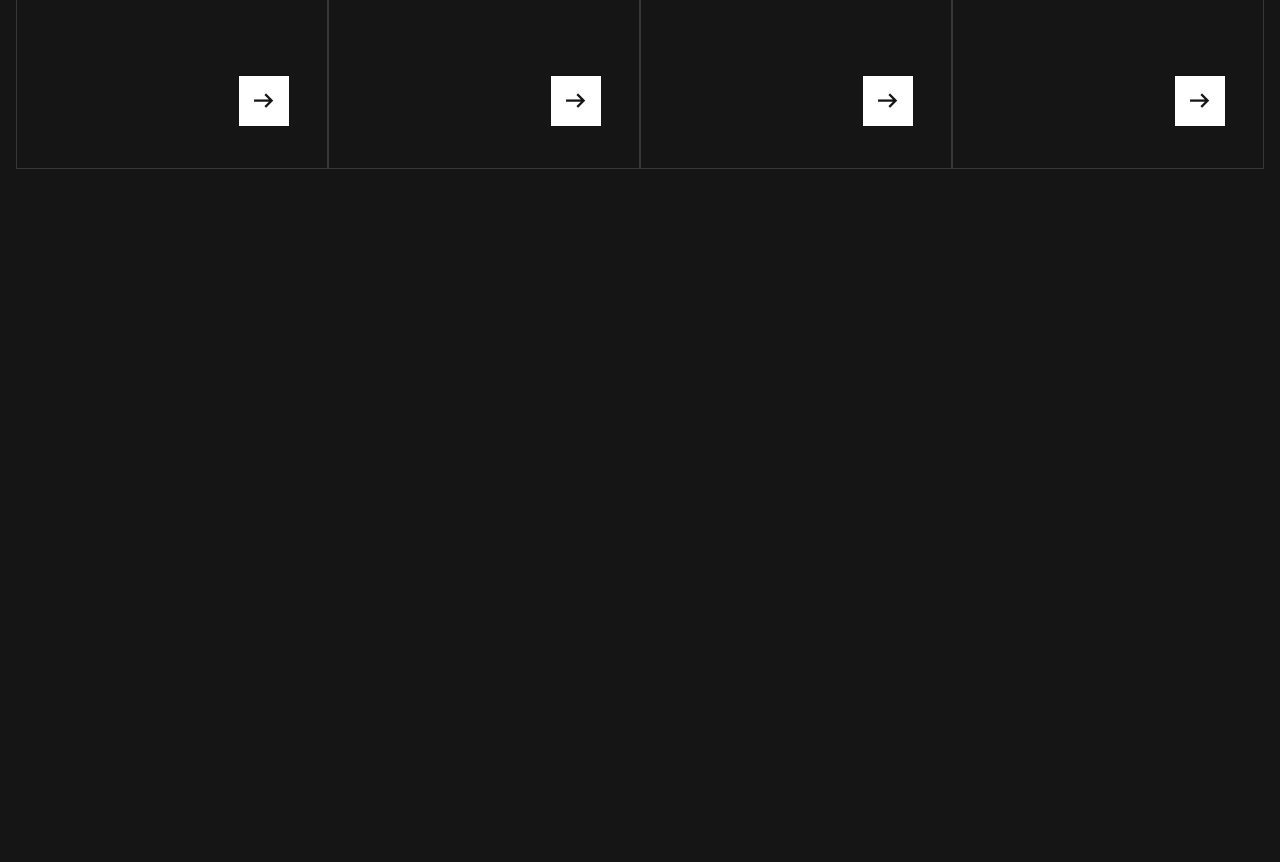
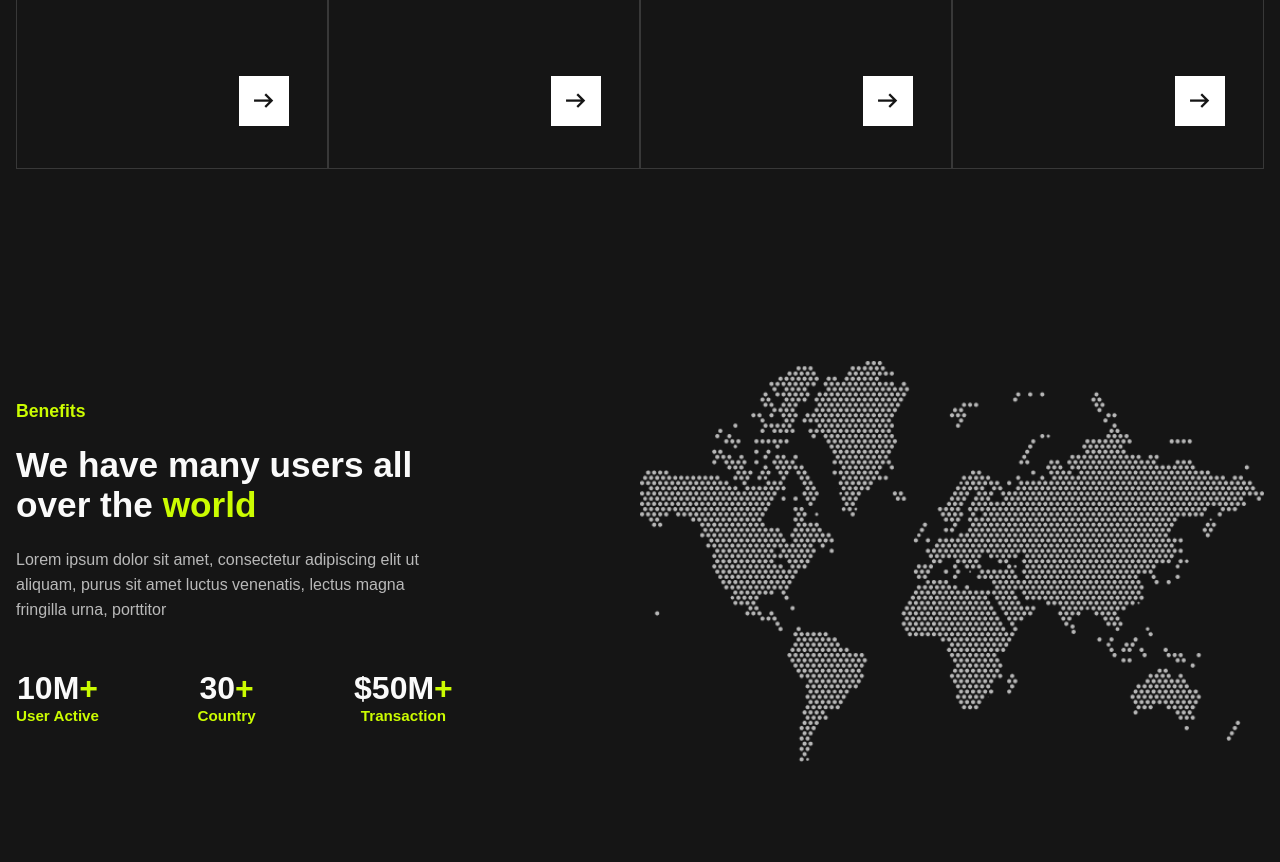
Before and after one commit to codedbyyashwanth/financeZ, a plain HTML site: page index.html in a window 1280 px wide. Shown: the part 1846-2708 px from the top of the page. Before the commit the page ends 2111 px from the top, so only its background shows below. Drawn offline with nearby package versions, Linux system fonts and the light colour scheme; a web font is replaced by a local one.

Commit message:
Benefits Section Completed

```diff
--- a/index.html
+++ b/index.html
@@ -183,6 +183,34 @@
                         </div>
                   </div>
             </section>
+
+            <section class="benefits_section">
+                  <div class="container">
+                        <div class="text_container">
+                              <span class="primary_text">Benefits</span>
+                              <h1 class="h2">We have many users all over the  <span>world</span></h1>
+                              <p class="text">
+                                    Lorem ipsum dolor sit amet, consectetur adipiscing elit ut aliquam, purus sit amet luctus venenatis, lectus magna fringilla urna, porttitor
+                              </p>
+
+                              <div class="counter_container">
+                                    <div class="items">
+                                          <h4 class="count">10M<span>+</span></h4>
+                                          <span class="count_text">User Active</span>
+                                    </div>
+                                    <div class="items">
+                                          <h4 class="count">30<span>+</span></h4>
+                                          <span class="count_text">Country</span>
+                                    </div>
+                                    <div class="items">
+                                          <h4 class="count">$50M<span>+</span></h4>
+                                          <span class="count_text">Transaction</span>
+                                    </div>
+                              </div>
+                        </div>
+                        <div class="img_container"><img src="./src/img/map.png" alt=""></div>
+                  </div>
+            </section>
       </main>
       <footer></footer>
 </body>
--- a/scss/_global.scss
+++ b/scss/_global.scss
@@ -56,6 +56,7 @@ body {
 
       h4 {
             font-weight: 600;
+            color: $primary-color;
       }
 
       span {
--- a/scss/_page.scss
+++ b/scss/_page.scss
@@ -452,3 +452,65 @@ header .hero_bg {
             }
       }
 }
+
+
+// Benefits Section
+.benefits_section {
+      .container {
+            display: flex;
+            justify-content: space-between;
+            align-items: center;
+
+
+            .text_container {
+                  width: 35%;
+            }
+
+            .img_container {
+                  width: 50%;
+                  img {
+                        width: 100%;
+                  }
+            }
+
+            .counter_container {
+                  display: flex;
+                  justify-content: space-between;
+                  align-items: center;
+                  margin-top: 3rem;
+                  width: 100%;
+                  max-width: 500px;
+
+                  .items {
+                        text-align: center;
+
+                        .count {
+                              font-size: 2rem;
+
+                              span {
+                                    color: $accent-color;
+                              }
+                        }
+
+                        .count_text {
+                              color: $accent-color;
+                              font-size: 0.95rem;
+                              font-weight: 600;
+                        }
+                  }
+            }
+
+            @media (max-width:830px) {
+                  flex-direction: column;
+
+                  .text_container {
+                        width: 100% !important;
+                  }
+
+                  .img_container {
+                        width: 100% !important;
+                        margin-top: 4rem;
+                  }
+            }
+      }
+}
```
Also changed, not shown: src/css/style.css, src/img/map.png (added), 1 other file.
